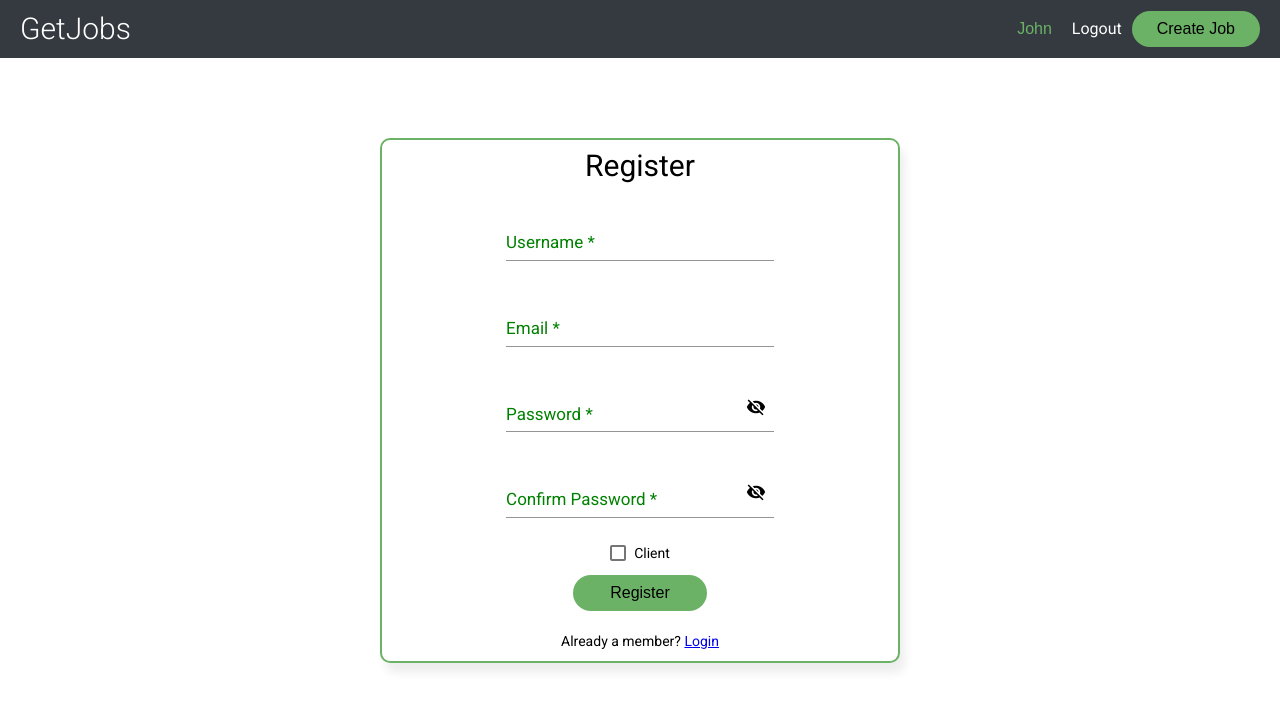
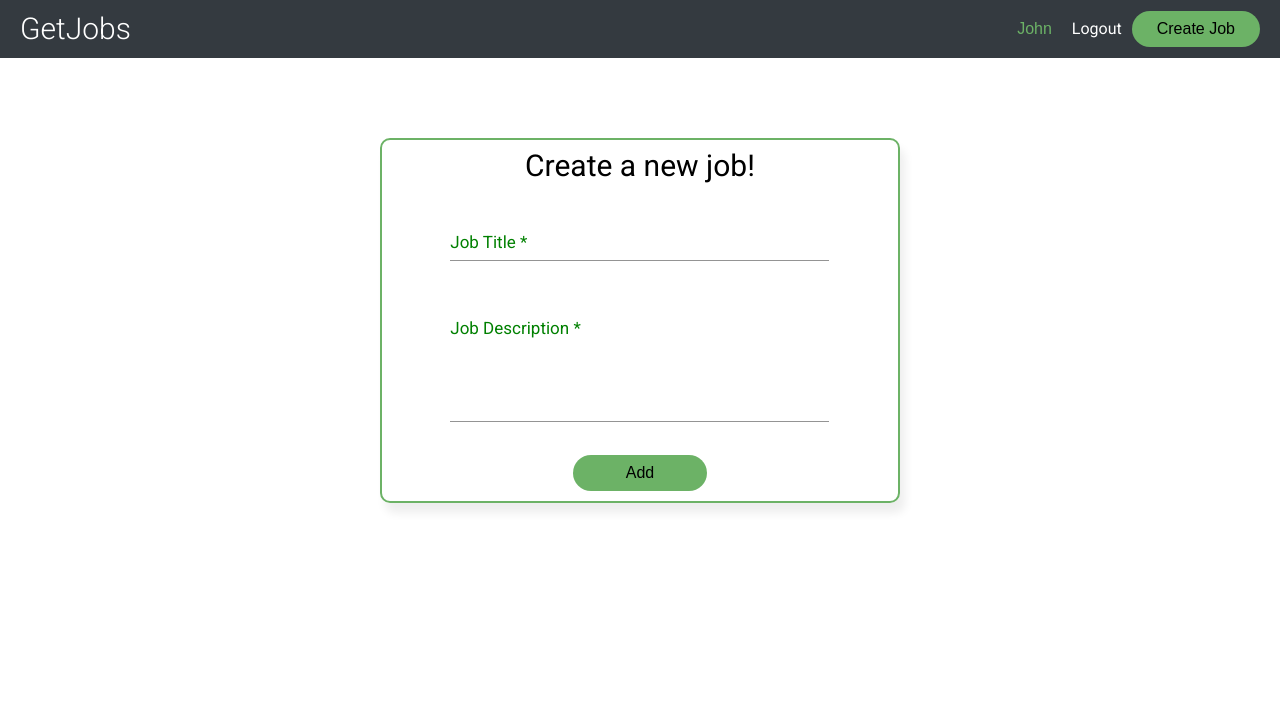
Before and after one commit to MaiaDandachi/GetJobs, an Angular app in the folder frontend/: page /login in a window 1280 px wide. Shown: the top 708 px of the page. Built offline with nearby package versions, Linux system fonts and the light colour scheme.

Commit message:
Implement Create Job UI w/ validation

```diff
--- a/frontend/src/app/app.component.html
+++ b/frontend/src/app/app.component.html
@@ -4,5 +4,6 @@
   <!-- <app-profile></app-profile> -->
   <!-- <app-follow-up-page></app-follow-up-page> -->
   <!-- <app-login></app-login> -->
-  <app-register></app-register>
+  <!-- <app-register></app-register> -->
+  <app-job-create></app-job-create>
 </div>
--- a/frontend/src/app/app.module.ts
+++ b/frontend/src/app/app.module.ts
@@ -19,6 +19,7 @@ import { ProfileComponent } from './components/profile-page/profile.component';
 import { FollowUpPageComponent } from './components/follow-up-page/follow-up-page.component';
 import { LoginComponent } from './components/login/login.component';
 import { RegisterComponent } from './components/register/register.component';
+import { JobCreateComponent } from './components/jobs/job-create/job-create.component';
 
 @NgModule({
   declarations: [
@@ -31,6 +32,7 @@ import { RegisterComponent } from './components/register/register.component';
     FollowUpPageComponent,
     LoginComponent,
     RegisterComponent,
+    JobCreateComponent,
   ],
   imports: [
     BrowserModule,
--- /dev/null
+++ b/frontend/src/app/components/jobs/job-create/job-create.component.html
@@ -0,0 +1,45 @@
+<div class="container">
+  <h1 class="form__title">Create a new job!</h1>
+  <form
+    class="form__container"
+    [formGroup]="addJobForm"
+    (ngSubmit)="onSubmit()"
+  >
+    <mat-form-field style="width: 85%" appearance="standard">
+      <mat-label>Job Title</mat-label>
+      <input matInput formControlName="jobTitle" type="text" />
+    </mat-form-field>
+    <div *ngIf="submitted && f['jobTitle'].errors" class="form__invalid">
+      <div
+        *ngIf="
+          f['jobTitle'].errors['minlength'] || f['jobTitle'].errors['required']
+        "
+      >
+        Invalid Input length
+      </div>
+    </div>
+
+    <mat-form-field style="width: 85%" appearance="standard">
+      <mat-label>Job Description</mat-label>
+      <textarea
+        matInput
+        formControlName="jobDescription"
+        cdkTextareaAutosize
+        cdkAutosizeMinRows="5"
+        cdkAutosizeMaxRows="10"
+      ></textarea>
+    </mat-form-field>
+    <div *ngIf="submitted && f['jobDescription'].errors" class="form__invalid">
+      <div
+        *ngIf="
+          f['jobDescription'].errors['minlength'] ||
+          f['jobDescription'].errors['required']
+        "
+      >
+        Invalid Input length
+      </div>
+    </div>
+
+    <button class="form__submitBtn">Add</button>
+  </form>
+</div>
--- /dev/null
+++ b/frontend/src/app/components/jobs/job-create/job-create.component.scss
@@ -0,0 +1,46 @@
+.container {
+  display: flex;
+  flex-direction: column;
+  align-items: center;
+  border-radius: 10px;
+  box-shadow: 5px 10px 10px #eee;
+  border: 2px solid #6cb266;
+  padding: 10px;
+  margin: 80px auto;
+  width: 40%;
+}
+
+.form {
+  &__container {
+    display: flex;
+    flex-direction: column;
+    align-items: center;
+    width: 90%;
+  }
+
+  &__title {
+    font-size: 30px;
+  }
+
+  &__submitBtn {
+    background-color: #6cb266;
+    border: none;
+    border-radius: 50px;
+    font-size: 16px;
+    padding: 9px 25px;
+    cursor: pointer;
+    width: 30%;
+    margin-top: 10px;
+
+    &:hover {
+      background-color: #5a9c5a;
+    }
+  }
+
+  &__invalid {
+    color: red;
+    display: flex;
+    flex-direction: row;
+    justify-content: flex-start;
+  }
+}
--- /dev/null
+++ b/frontend/src/app/components/jobs/job-create/job-create.component.ts
@@ -0,0 +1,37 @@
+import { Component, OnInit } from '@angular/core';
+import { FormControl, FormGroup, Validators } from '@angular/forms';
+
+@Component({
+  selector: 'app-job-create',
+  templateUrl: './job-create.component.html',
+  styleUrls: ['./job-create.component.scss'],
+})
+export class JobCreateComponent implements OnInit {
+  submitted = false;
+  constructor() {}
+
+  addJobForm = new FormGroup({
+    jobTitle: new FormControl('', [
+      Validators.required,
+      Validators.minLength(10),
+    ]),
+    jobDescription: new FormControl('', [
+      Validators.required,
+      Validators.minLength(10),
+    ]),
+  });
+
+  get f() {
+    return this.addJobForm.controls;
+  }
+
+  ngOnInit(): void {}
+
+  onSubmit() {
+    this.submitted = true;
+    if (this.addJobForm.invalid) {
+      return;
+    }
+    console.log(this.addJobForm);
+  }
+}
```
Also changed, not shown: 1 other file (tests, documents, lock files or other folders).
